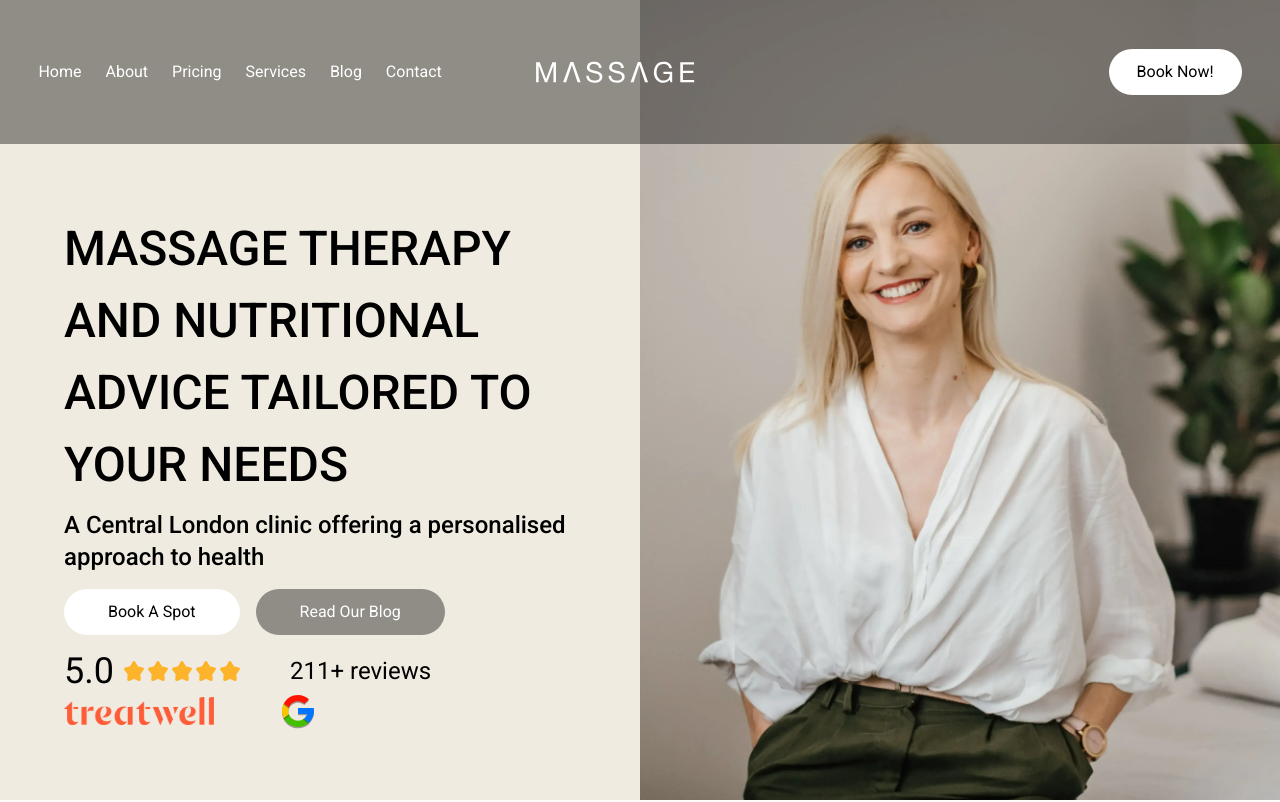
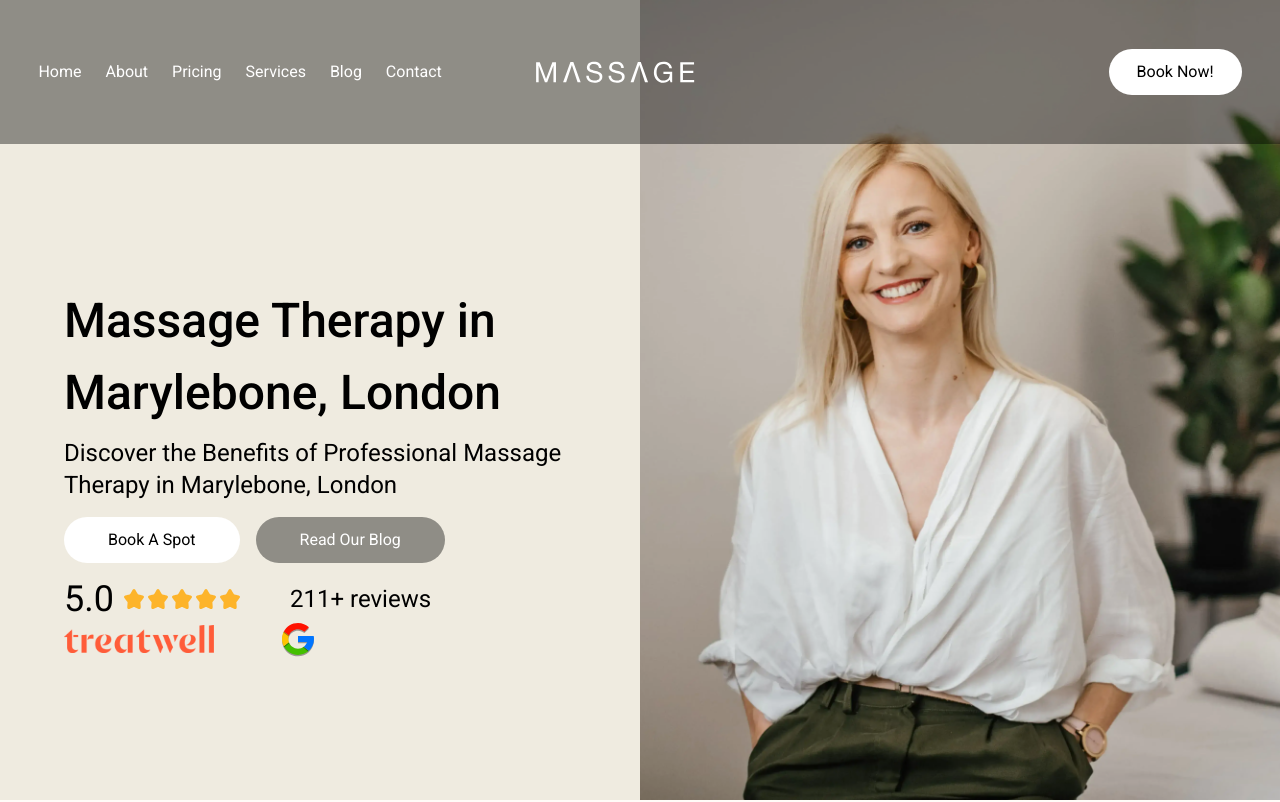
Before and after one commit to lbourke1234/massageTherapy, a Next.js app: page / in a window 1280 px wide. Shown: the top 802 px of the page. Built offline with nearby package versions, Linux system fonts and the light colour scheme.

Commit message:
blog h3 -> h2, meta tags, hero h1, h2 done

```diff
--- a/src/app/layout.js
+++ b/src/app/layout.js
@@ -11,7 +11,7 @@ const inter = Inter({
 });
 
 export const metadata = {
-  title: "Massage Therapy in London, Marylebone by Marta",
+  title: "Massage Therapy in Marylebone, London by Marta",
   description:
     "Massage therapy London, Marylebone. Treatments include manual lymphatic drainage massage, pregnancy massage, Swedish massage, deep tissue massage, sports and recovery massage.",
   keywords:
--- a/src/app/pages/blogPosts/PregnancyMassageBlog.jsx
+++ b/src/app/pages/blogPosts/PregnancyMassageBlog.jsx
@@ -39,13 +39,13 @@ physical discomfort. As your body adapts to accommodate the growing life within,
 may find yourself dealing with new aches, pains, and stresses. It is during this time that
 pregnancy massage can become an important part of your self-care routine.`}
           </p>
-          <h3 className="text-2xl cm800:text-[2rem] font-semibold pb-2 py-2">
+          <h2 className="text-2xl cm800:text-[2rem] font-semibold pb-2 py-2">
             {" "}
             {`But what exactly is `}
             <Link href={"/services/pregnancy-massage"}>pregnancy massage</Link>{" "}
             {`, and why is it becoming increasingly
 popular among expectant mothers?`}
-          </h3>
+          </h2>
           <p className="cm800:text-[1.2em]">
             {`In this blog post, we will explore together the
 pros and cons of `}
@@ -54,7 +54,7 @@ pros and cons of `}
             {`, from what happens during a session to the
 numerous benefits it can offer you and your baby.`}
           </p>
-          <h3 className="text-2xl cm800:text-[2rem] font-semibold pb-2">{`What is a Pregnancy Massage?`}</h3>
+          <h2 className="text-2xl cm800:text-[2rem] font-semibold pb-2">{`What is a Pregnancy Massage?`}</h2>
           <p className="cm800:text-[1.2em]">
             <Link href={"/services/pregnancy-massage"}>Pregnancy massage</Link>{" "}
             {` is a specialized type of `} <Link href={"/"}>massage therapy</Link>{" "}
@@ -97,7 +97,7 @@ experiencing that during one of the most important times of your life. Pregnancy
 
 massage can be a sanctuary, a moment of tranquillity so important while preparing for
 the arrival of a newborn.`}</p>
-          <h3 className="text-2xl cm800:text-[2rem] font-semibold pb-2">{`What Happens During a Pregnancy Massage?`}</h3>
+          <h2 className="text-2xl cm800:text-[2rem] font-semibold pb-2">{`What Happens During a Pregnancy Massage?`}</h2>
           <p className="cm800:text-[1.2em]">
             {`If you have never had a `}{" "}
             <Link href={"/services/pregnancy-massage"}>pregnancy massage</Link>{" "}
@@ -127,7 +127,7 @@ safe for pregnancy.`}{" "}
               local businesses.{" "}
             </span>
           </p>
-          <h3 className="text-2xl cm800:text-[2rem] font-semibold pb-2">{`Safety of Pregnancy Massage`}</h3>
+          <h2 className="text-2xl cm800:text-[2rem] font-semibold pb-2">{`Safety of Pregnancy Massage`}</h2>
           <p className="cm800:text-[1.2em]">
             {`One of the most common questions about `}{" "}
             <Link href={"/services/pregnancy-massage"}>pregnancy massage</Link>{" "}
@@ -159,7 +159,7 @@ second trimester onward.`}
             and comfort are top priorities can make it easier to relax and enjoy the many benefits
             that <Link href={"/services/pregnancy-massage"}>pregnancy massage</Link> has to offer.
           </p>
-          <h3 className="text-2xl cm800:text-[2rem] font-semibold pb-2">{`Benefits of Pregnancy Massage`}</h3>
+          <h2 className="text-2xl cm800:text-[2rem] font-semibold pb-2">{`Benefits of Pregnancy Massage`}</h2>
           <p className="cm800:text-[1.2em]">
             {`The benefits of `} <Link href={"/services/pregnancy-massage"}>pregnancy massage</Link>{" "}
             {`are both wide-ranging and profound, impacting not
@@ -223,7 +223,7 @@ pregnancy progresses. A `}{" "}
 fall asleep and enjoy a restful night.`}
             </li>
           </ul>
-          <h3 className="text-2xl cm800:text-[2rem] font-semibold pb-2">{`What to Expect During a Pregnancy Massage`}</h3>
+          <h2 className="text-2xl cm800:text-[2rem] font-semibold pb-2">{`What to Expect During a Pregnancy Massage`}</h2>
           <p className="cm800:text-[1.2em]">
             <span className="font-bold ">
               {" "}
@@ -240,7 +240,7 @@ focus on areas that tend to carry the most tension during pregnancy, such as `}{
           <p className="cm800:text-[1.2em]">{`Communication is crucial throughout the session. If at any point you feel uncomfortable
 or need adjustments, do not hesitate to speak up. I am here to make sure you feel
 completely at ease.`}</p>
-          <h3 className="text-2xl cm800:text-[2rem] font-semibold pb-2">{`Who Can Benefit from Pregnancy Massage?`}</h3>
+          <h2 className="text-2xl cm800:text-[2rem] font-semibold pb-2">{`Who Can Benefit from Pregnancy Massage?`}</h2>
           <p className="cm800:text-[1.2em]">
             {``} <Link href={"/services/pregnancy-massage"}>Pregnancy massage</Link>{" "}
             {`is beneficial for most pregnant women, especially those
@@ -276,10 +276,10 @@ manage these emotions, leading to a more positive overall pregnancy experience.`
 massage, especially if you have any high-risk conditions, such as preeclampsia, or if
 you have experienced complications during your pregnancy. Some medical conditions
 may require special considerations or may contraindicate massage altogether.`}</p>
-          <h3 className="text-2xl cm800:text-[2rem] font-semibold pb-2">
+          <h2 className="text-2xl cm800:text-[2rem] font-semibold pb-2">
             {``} <Link href={"/services/pregnancy-massage"}>Pregnancy massage</Link>{" "}
             {`by Trimester`}
-          </h3>
+          </h2>
           <p className="cm800:text-[1.2em]">
             {`As your pregnancy progresses, your body's needs and the focus of your massage will
 change. Here is how `}{" "}
@@ -309,7 +309,7 @@ body for labour. Techniques may be used to increase flexibility, `}{" "}
 possible as you approach your due date. Special care is taken to avoid any pressure
 points that could potentially induce labour prematurely.`}
           </p>
-          <h3 className="text-2xl cm800:text-[2rem] font-semibold pb-2">{`When to Avoid Pregnancy Massage`}</h3>
+          <h2 className="text-2xl cm800:text-[2rem] font-semibold pb-2">{`When to Avoid Pregnancy Massage`}</h2>
           <p className="cm800:text-[1.2em]">
             {`While `} <Link href={"/services/pregnancy-massage"}>pregnancy massage</Link>{" "}
             {`is generally safe and beneficial, there are certain situations
@@ -341,7 +341,7 @@ can ensure that `}{" "}
             <Link href={"/services/pregnancy-massage"}>pregnancy massage</Link>{" "}
             {`is a safe and beneficial part of your prenatal care.`}
           </p>
-          <h3 className="text-2xl cm800:text-[2rem] font-semibold pb-2">{`Techniques Used in Pregnancy Massage`}</h3>
+          <h2 className="text-2xl cm800:text-[2rem] font-semibold pb-2">{`Techniques Used in Pregnancy Massage`}</h2>
           <p className="cm800:text-[1.2em]">{`Pregnancy massage utilizes a variety of techniques that are safe and effective for
 expectant mothers:`}</p>
           <ul className="list-decimal ml-8 pb-4">
--- a/src/app/pages/home/HeroTextLeftImageRight.jsx
+++ b/src/app/pages/home/HeroTextLeftImageRight.jsx
@@ -16,10 +16,10 @@ const HeroTextLeftImageRight = () => {
           <div className="flex flex-col w-[90%] m-auto cm1050:pt-44 cmMobile:pb-8 cmMobile:pt-6 cm1050:px-8">
             <div className="">
               <h1 className="cmMobile:text-2em cm600:text-3em text-black font-medium mb-2">
-                MASSAGE THERAPY AND NUTRITIONAL ADVICE TAILORED TO YOUR NEEDS
+                Massage Therapy in Marylebone, London
               </h1>
-              <h2 className="text-black cmMobile:text-[1.5em] cm600:text-2xl font-medium">
-                A Central London clinic offering a personalised approach to health
+              <h2 className="text-black cmMobile:text-[1.5em] cm600:text-2xl">
+                Discover the Benefits of Professional Massage Therapy in Marylebone, London
               </h2>
               <div className="flex gap-4">
                 <HeroButtomMain />
```
